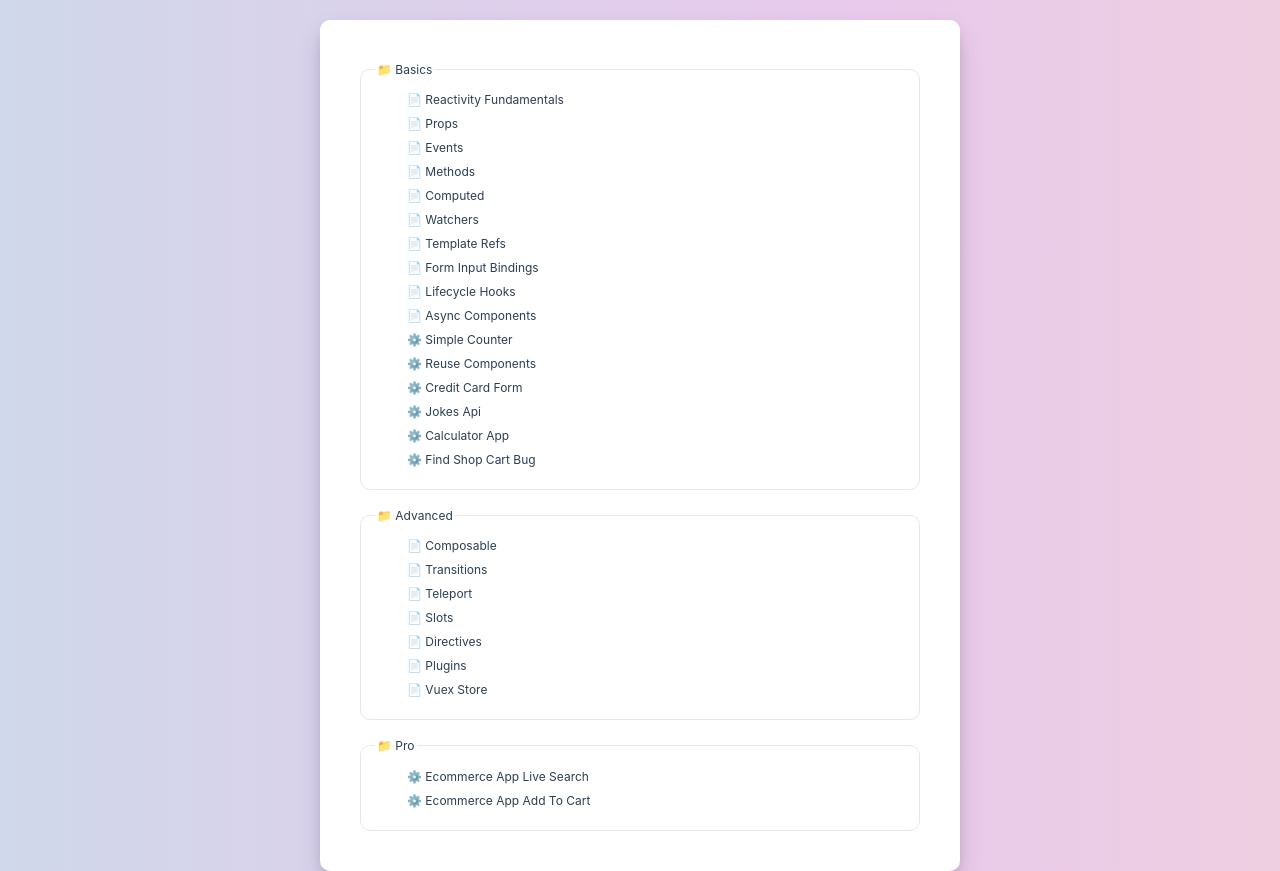
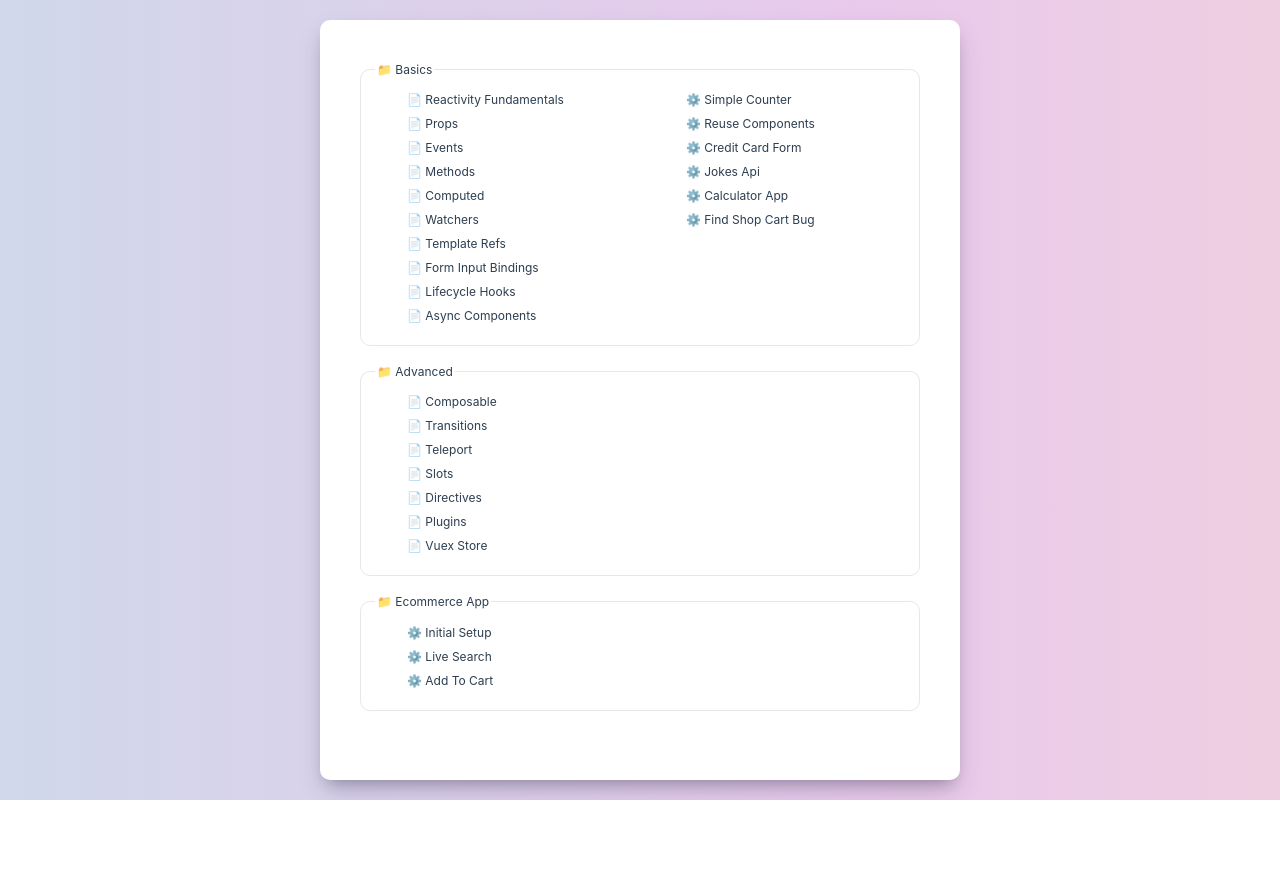
Before and after one commit to BelkinMax/vue-3-playground, a Vue app: page / in a window 1280 px wide. After the commit the page ends 800 px from the top, so only its background shows below. Built offline with nearby package versions, Linux system fonts and the light colour scheme.

Commit message:
feat: redesign list

```diff
--- a/src/views/HomeView.vue
+++ b/src/views/HomeView.vue
@@ -12,6 +12,7 @@ export default defineComponent({
       [
         '📁 Basics',
         [
+          [
             ['📄 Reactivity Fundamentals', 'https://vuejs.org/guide/essentials/reactivity-fundamentals.html#declaring-reactive-state'],
             ['📄 Props', 'https://vuejs.org/guide/components/props.html'],
             ['📄 Events', 'https://vuejs.org/guide/components/props.html'],
@@ -22,6 +23,8 @@ export default defineComponent({
             ['📄 Form Input Bindings', 'https://vuejs.org/guide/essentials/forms.html'],
             ['📄 Lifecycle Hooks', 'https://vuejs.org/guide/essentials/lifecycle.html'],
             ['📄 Async Components', 'https://vuejs.org/guide/components/async.html#basic-usage'],
+          ],
+          [
             ['⚙️ Simple Counter', '/simple-counter'],
             ['⚙️ Reuse Components', '/reuse-components'],
             ['⚙️ Credit Card Form', '/credit-card-form'],
@@ -29,9 +32,11 @@ export default defineComponent({
             ['⚙️ Calculator App', '/calculator-app'],
             ['⚙️ Find Shop Cart Bug', '/find-shop-cart-bug']
           ]
+        ]
       ],
       [
         '📁 Advanced',
+        [
           [
             ['📄 Composable', 'https://vuejs.org/guide/reusability/composables.html'],
             ['📄 Transitions', 'https://vuejs.org/guide/built-ins/transition.html'],
@@ -41,12 +46,16 @@ export default defineComponent({
             ['📄 Plugins', 'https://vuejs.org/guide/reusability/plugins.html#plugins'],
             ['📄 Vuex Store', 'https://bluuweb.github.io/vue-udemy/21-vuex-composition/#api']
           ]
+        ]
       ],
       [
-        '📁 Pro',
+        '📁 Ecommerce App',
         [
-          ['⚙️ Ecommerce App Live Search', '/ecommerce-app-live-search'],
-          ['⚙️ Ecommerce App Add To Cart', '/ecommerce-app-add-to-cart']
+          [
+            ['⚙️ Initial Setup', '/ecommerce-app-initial-setup'],
+            ['⚙️ Live Search', '/ecommerce-app-live-search'],
+            ['⚙️ Add To Cart', '/ecommerce-app-add-to-cart']
+          ]
         ]
       ]
     ]
@@ -60,10 +69,10 @@ export default defineComponent({
 
 <template>
   <div class="wrapper">
-    <fieldset v-for="[category, subjectList] in linkList" :key="category" class="category-block">
+    <fieldset v-for="[category, colList] in linkList" :key="category" class="category-block">
       <legend class="category-title">{{ category }}</legend>
 
-      <ul class="link-list">
+      <ul v-for="(subjectList, idx) in colList" :key="`${category}-${idx}`" class="link-list">
         <li v-for="[title, url] in subjectList" :key="title" class="link-item">
           <AppLink :to="url">{{ title }}</AppLink>
         </li>
@@ -82,6 +91,8 @@ export default defineComponent({
 }
 
 .category-block {
+  display: grid;
+  grid-auto-flow: column;
   border: 1px solid var(--color-border);
   padding: 8px 14px 18px;
   border-radius: 10px;
```
Lines whose indentation alone changed are shown as unchanged.
